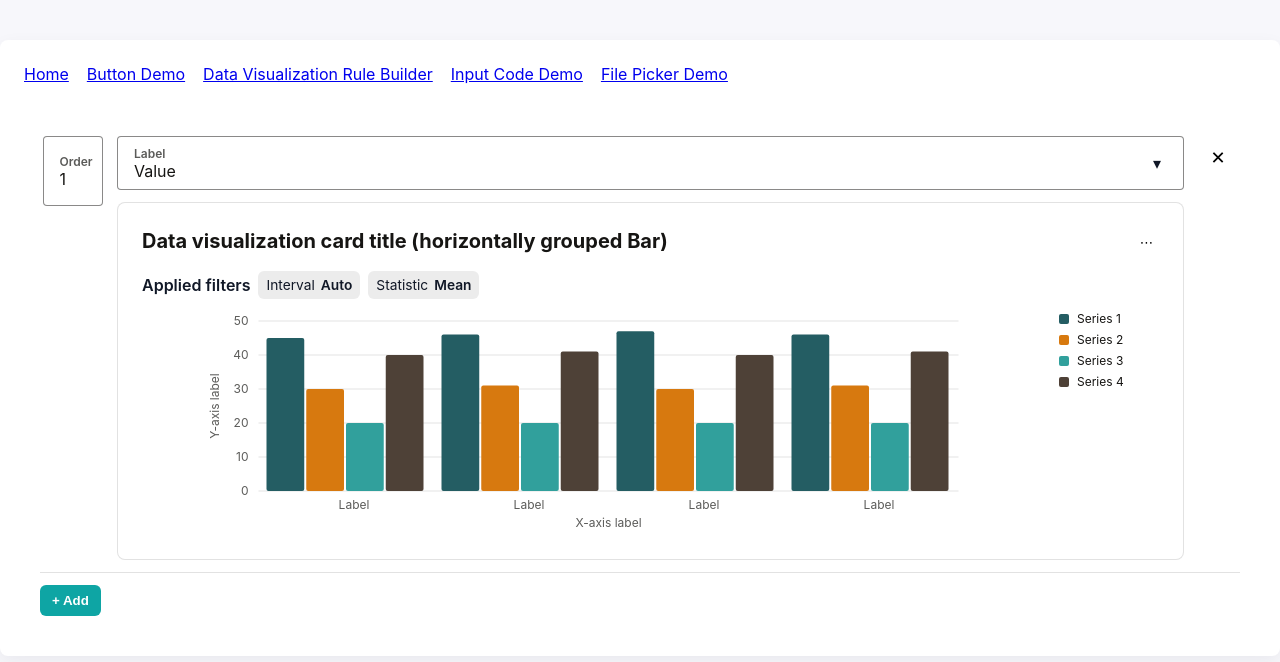
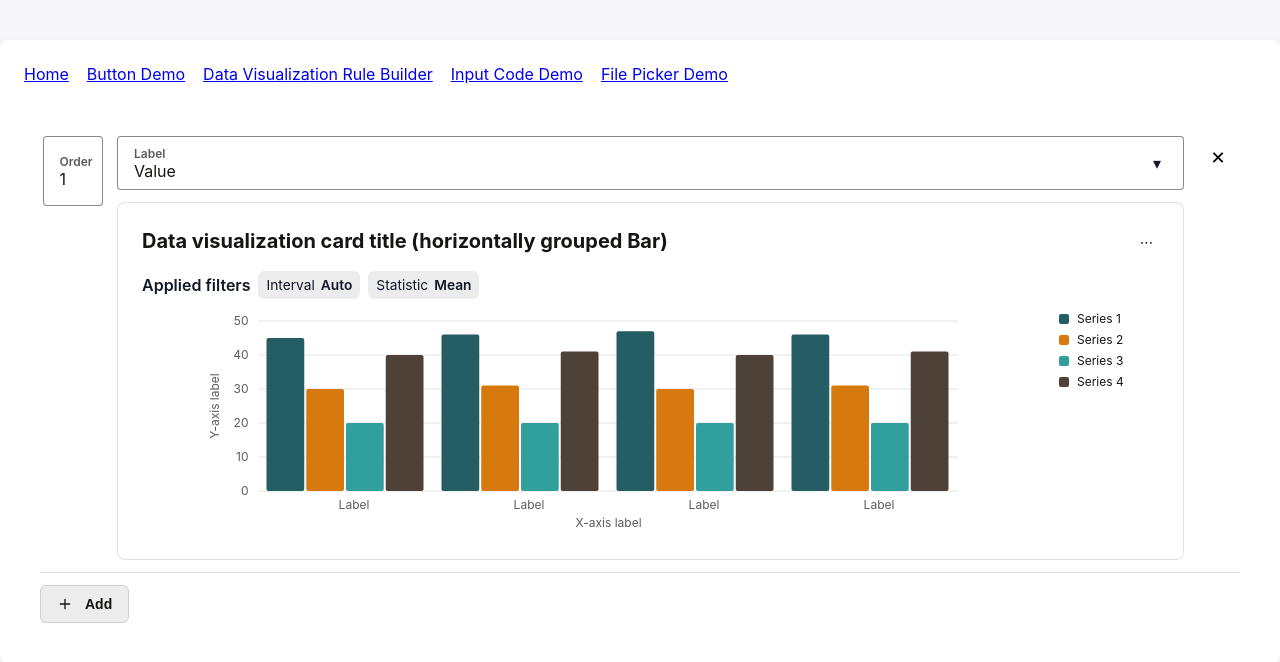
Before and after one commit to theuxguy/Figma-OCI-design-system, a React (Vite) app: page /data-visualization-rule-builder in a window 1280 px wide. Shown: the top 662 px of the page. Built offline with nearby package versions, Linux system fonts and the light colour scheme.

Commit message:
revert: move DataVisualizationRuleBuilder back to pages

```diff
--- a/src/components/button.jsx
+++ b/src/components/button.jsx
@@ -3,7 +3,7 @@ import React from 'react'
 /**
  * Button component supporting theme, appearance, size and states.
  * Props:
- * - theme: 'default'|'primary'|'secondary'|'danger' (controls color)
+ * - theme: 'default'|'primary'|'danger' (controls color)
  * - appearance: 'solid'|'outline'|'ghost'|'link'
  * - size: 'sm'|'md'|'lg'
  * - loading: boolean
@@ -19,17 +19,22 @@ export default function Button({
   disabled = false,
   iconLeft = null,
   iconRight = null,
+  iconOnly = false,
   children,
   className = '',
   ...rest
 }) {
+  // Normalize theme: map any deprecated/unknown theme (e.g. 'secondary') to 'default'
+  const normalizedTheme = ['default', 'primary', 'danger'].includes(theme) ? theme : 'default'
+
   const classes = [
     'btn',
-    `btn--theme-${theme}`,
+    `btn--theme-${normalizedTheme}`,
     `btn--${appearance}`,
     `btn--size-${size}`,
     loading ? 'btn--loading' : '',
     disabled ? 'btn--disabled' : '',
+    iconOnly ? 'btn--icon-only' : '',
     className
   ]
 
@@ -42,7 +47,7 @@ export default function Button({
     >
       {loading && <span className="btn__spinner" aria-hidden />}
       {iconLeft && <span className="btn__icon btn__icon--left">{iconLeft}</span>}
-      <span className="btn__content">{children}</span>
+      {!iconOnly && <span className="btn__content">{children}</span>}
       {iconRight && <span className="btn__icon btn__icon--right">{iconRight}</span>}
     </button>
   )
--- /dev/null
+++ b/src/components/icons/Check.jsx
@@ -0,0 +1,9 @@
+import React from 'react'
+
+export default function IconCheck(props) {
+  return (
+    <svg width="16" height="16" viewBox="0 0 24 24" fill="none" xmlns="http://www.w3.org/2000/svg" {...props}>
+      <path d="M20 6L9 17l-5-5" stroke="currentColor" strokeWidth="2" strokeLinecap="round" strokeLinejoin="round" />
+    </svg>
+  )
+}
--- /dev/null
+++ b/src/components/icons/Download.jsx
@@ -0,0 +1,10 @@
+import React from 'react'
+
+export default function IconDownload(props) {
+  return (
+    <svg width="16" height="16" viewBox="0 0 24 24" fill="none" xmlns="http://www.w3.org/2000/svg" {...props}>
+      <path d="M21 15v4a2 2 0 01-2 2H5a2 2 0 01-2-2v-4" stroke="currentColor" strokeWidth="2" strokeLinecap="round" strokeLinejoin="round" />
+      <path d="M7 10l5 5 5-5M12 15V3" stroke="currentColor" strokeWidth="2" strokeLinecap="round" strokeLinejoin="round" />
+    </svg>
+  )
+}
--- /dev/null
+++ b/src/components/icons/Plus.jsx
@@ -0,0 +1,9 @@
+import React from 'react'
+
+export default function IconPlus(props) {
+  return (
+    <svg width="16" height="16" viewBox="0 0 24 24" fill="none" xmlns="http://www.w3.org/2000/svg" {...props}>
+      <path d="M12 5v14M5 12h14" stroke="currentColor" strokeWidth="2" strokeLinecap="round" strokeLinejoin="round" />
+    </svg>
+  )
+}
--- /dev/null
+++ b/src/components/icons/Trash.jsx
@@ -0,0 +1,9 @@
+import React from 'react'
+
+export default function IconTrash(props) {
+  return (
+    <svg width="16" height="16" viewBox="0 0 24 24" fill="none" xmlns="http://www.w3.org/2000/svg" {...props}>
+      <path d="M3 6h18M8 6v12a2 2 0 002 2h4a2 2 0 002-2V6M10 6V4a2 2 0 012-2h0a2 2 0 012 2v2" stroke="currentColor" strokeWidth="2" strokeLinecap="round" strokeLinejoin="round"/>
+    </svg>
+  )
+}
--- a/src/pages/DataVisualizationRuleBuilder.jsx
+++ b/src/pages/DataVisualizationRuleBuilder.jsx
@@ -1,5 +1,7 @@
 import React, { useState } from 'react'
 import DataVisualizationRuleBuilderRow from '../components/DataVisualizationRuleBuilderRow'
+import Button from '../components/button'
+import IconPlus from '../components/icons/Plus'
 
 const sampleSeries = [
   { name: 'Series 1', color: 'var(--dvt-1)', values: [45, 46, 47, 46] },
@@ -42,7 +44,15 @@ export default function DataVisualizationRuleBuilder() {
         ))}
 
         <div style={{marginTop: 12}}>
-          <button className="add-button" onClick={addRow}>+ Add</button>
+          <Button
+            theme="default"
+            appearance="solid"
+            size="md"
+            iconLeft={<IconPlus />}
+            onClick={addRow}
+          >
+            Add
+          </Button>
         </div>
       </div>
     </div>
--- /dev/null
+++ b/src/pages/Home.jsx
@@ -0,0 +1,18 @@
+import React from 'react'
+
+export default function Home() {
+  return (
+    <div style={{padding: 32}}>
+      <h1>Welcome to the OCI Design System</h1>
+
+      <br/><br/>
+      <h3>Components</h3>
+      <ul style={{fontSize: 18, marginTop: 24}}>
+        <li><a href="/button-demo">Buttons</a></li>
+        <li><a href="/data-visualization-rule-builder">Data Visualization Rule Builder</a></li>
+        <li><a href="/data-visualization-with-code">Input Code</a></li>
+        <li><a href="/file-picker">File Picker</a></li>
+      </ul>
+    </div>
+  )
+}
--- a/src/pages/InputCode.jsx
+++ b/src/pages/InputCode.jsx
@@ -14,9 +14,6 @@ const labels = ['Q1', 'Q2', 'Q3', 'Q4']
 export default function InputCodePage() {
   return (
     <div style={{ padding: 16 }}>
-      <div style={{ marginBottom: 18 }}>
-        <DataVisualizationRuleBuilderRow order={1} fieldLabel="Resource" fieldValue="Instance" series={sampleSeries} labels={labels} onRemove={null} />
-      </div>
 
       <div style={{ marginTop: 24 }}>
         <InputCode
```
Also changed, not shown: package.json (+4 -3 lines), src/pages/DataVisualizationWithCode.jsx (deleted, +0 -33 lines), 1 other file (tests, documents, lock files or other folders).
